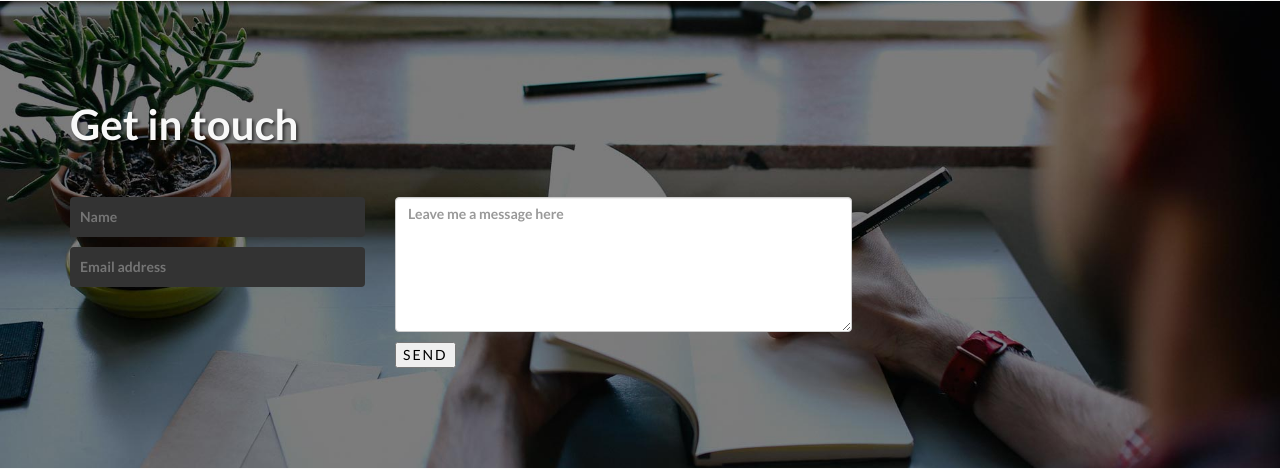
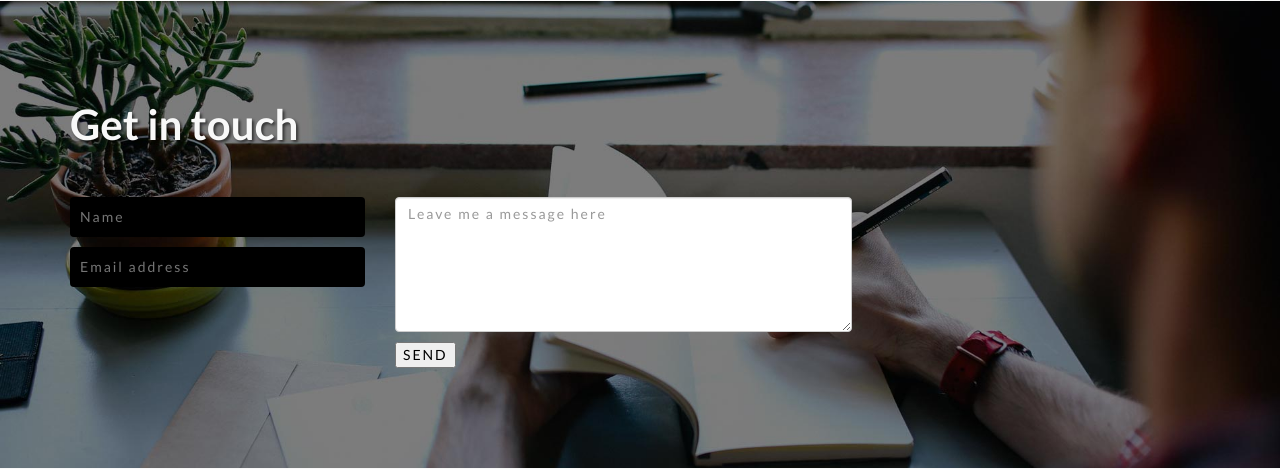
Before and after one commit to benshreeve/benshreeve.github.io, a PHP site: page / in a window 1280 px wide. Shown: the part 2922-3391 px from the top of the page. Run offline with PHP 8.4, Linux system fonts and the light colour scheme; some libraries are stand-ins or nearby versions.

Commit message:
Minor CSS

```diff
--- a/css/form.css
+++ b/css/form.css
@@ -15,7 +15,7 @@ textarea {
 
 input[type=text], input[type=email], textarea {
 
-background-color: #333333;
+background-color: #000000;
 	border: none;
 	border-radius: 4px !important;
 /* 	font-size: 22px !important; */
@@ -24,6 +24,9 @@ background-color: #333333;
 	position: relative;
 	margin-bottom: 10px;
 	padding: 10px;
+	font-size: 14px;
+    font-weight: 400;
+    letter-spacing: 2px;
 }
 
 
```
